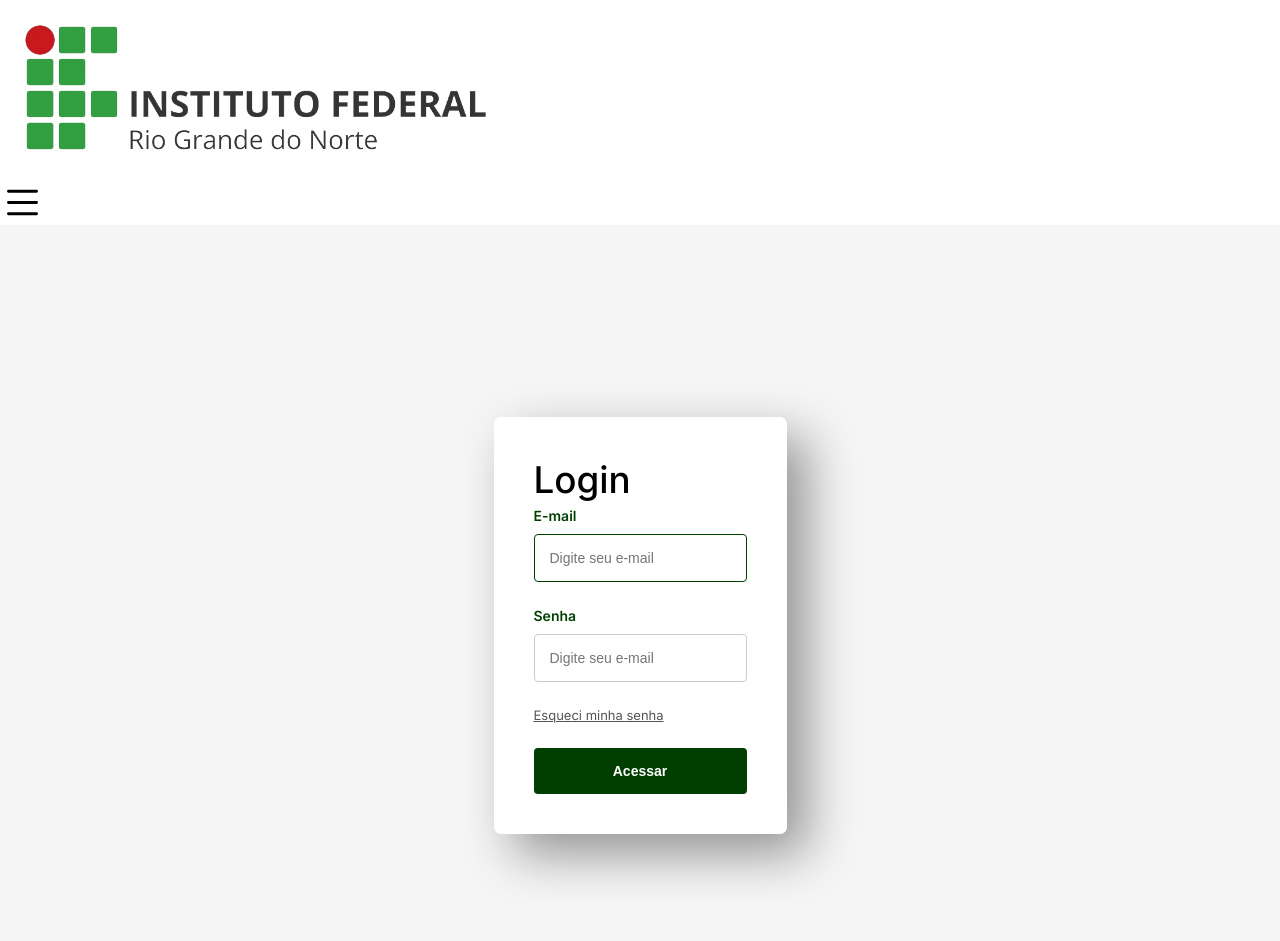
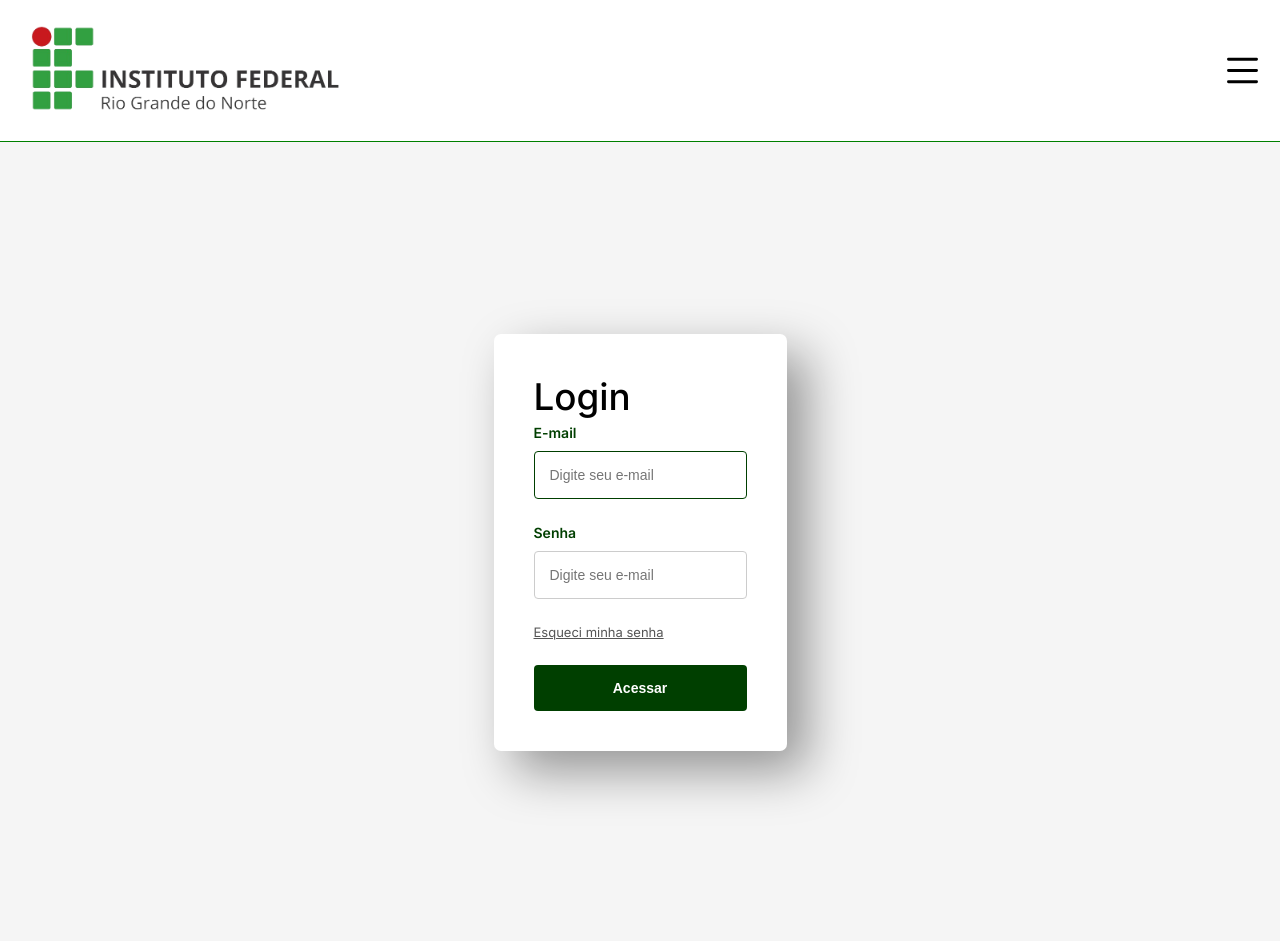
Before and after one commit to arckeman/pi23_MuralAcademico, a PHP site: page /login.php in a window 1280 px wide. Shown: the top 941 px of the page. Run offline with PHP 8.4, Linux system fonts and the light colour scheme.

Commit message:
Leticia adiciona + 1

```diff
--- a/login.php
+++ b/login.php
@@ -20,6 +20,25 @@ body {
     padding: 0;
     color:black ;
 }
+header
+    {
+    width:%;
+    margin: 0 auto;
+    top: 0;
+    right: 0;
+    z-index: 1000;
+    display: flex;
+    justify-content: space-between;
+    align-items: center;
+    padding: 10px 15px;
+    transition: 0.5s linear;
+    border-style: solid;
+    border-color: green;
+    border-bottom-width: 0.5px;
+    border-top-width: 0px;
+    border-right-width: 0px;
+    border-left-width: 0px;
+    }
 
 
 .page {
@@ -28,7 +47,7 @@ body {
     align-items: center;
     align-content: center;
     justify-content: center;
-    width: 100%;
+    width:100%;
     height: 100vh;
     background-color:#F5F5F5;
 }
```
